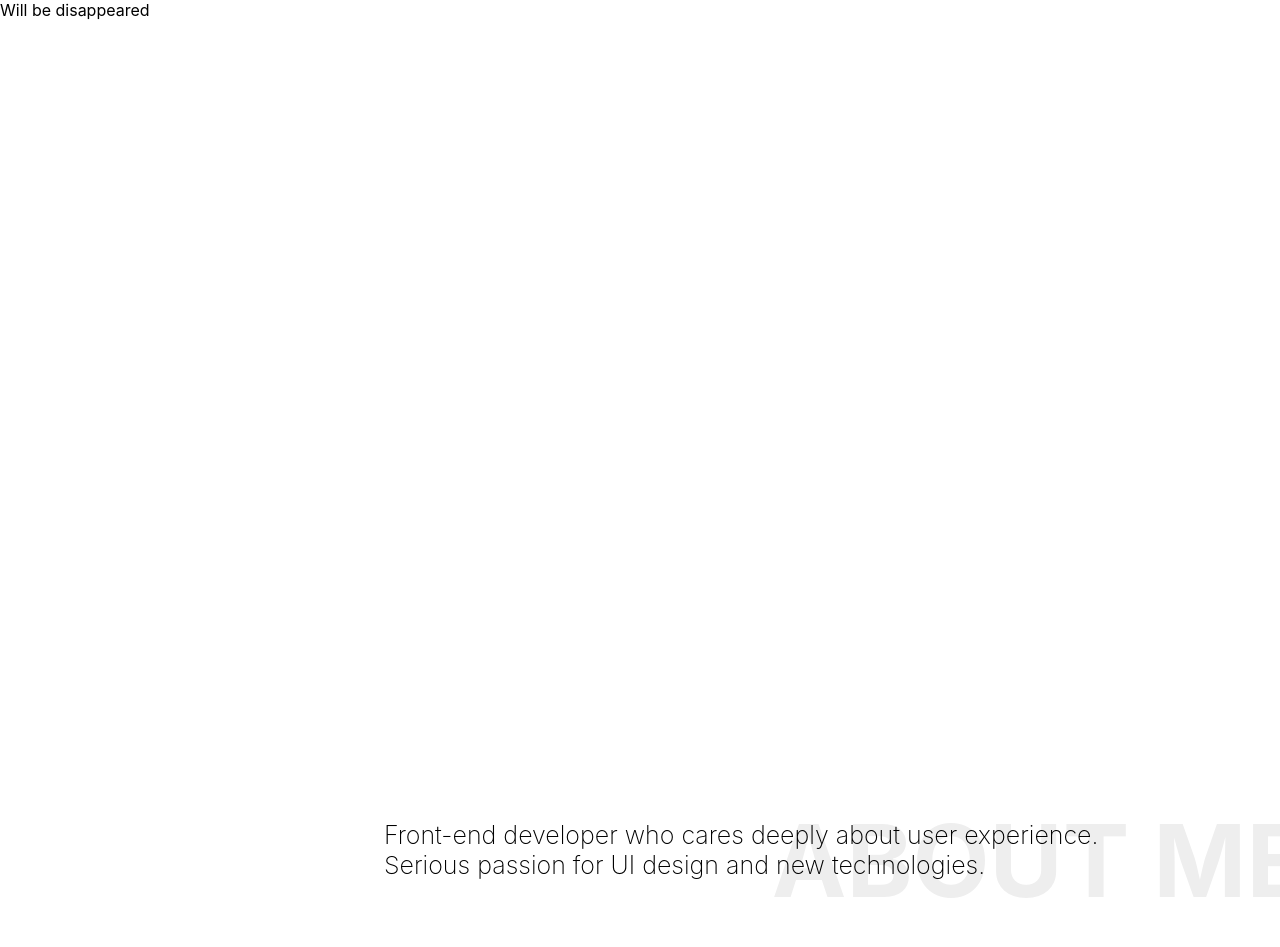
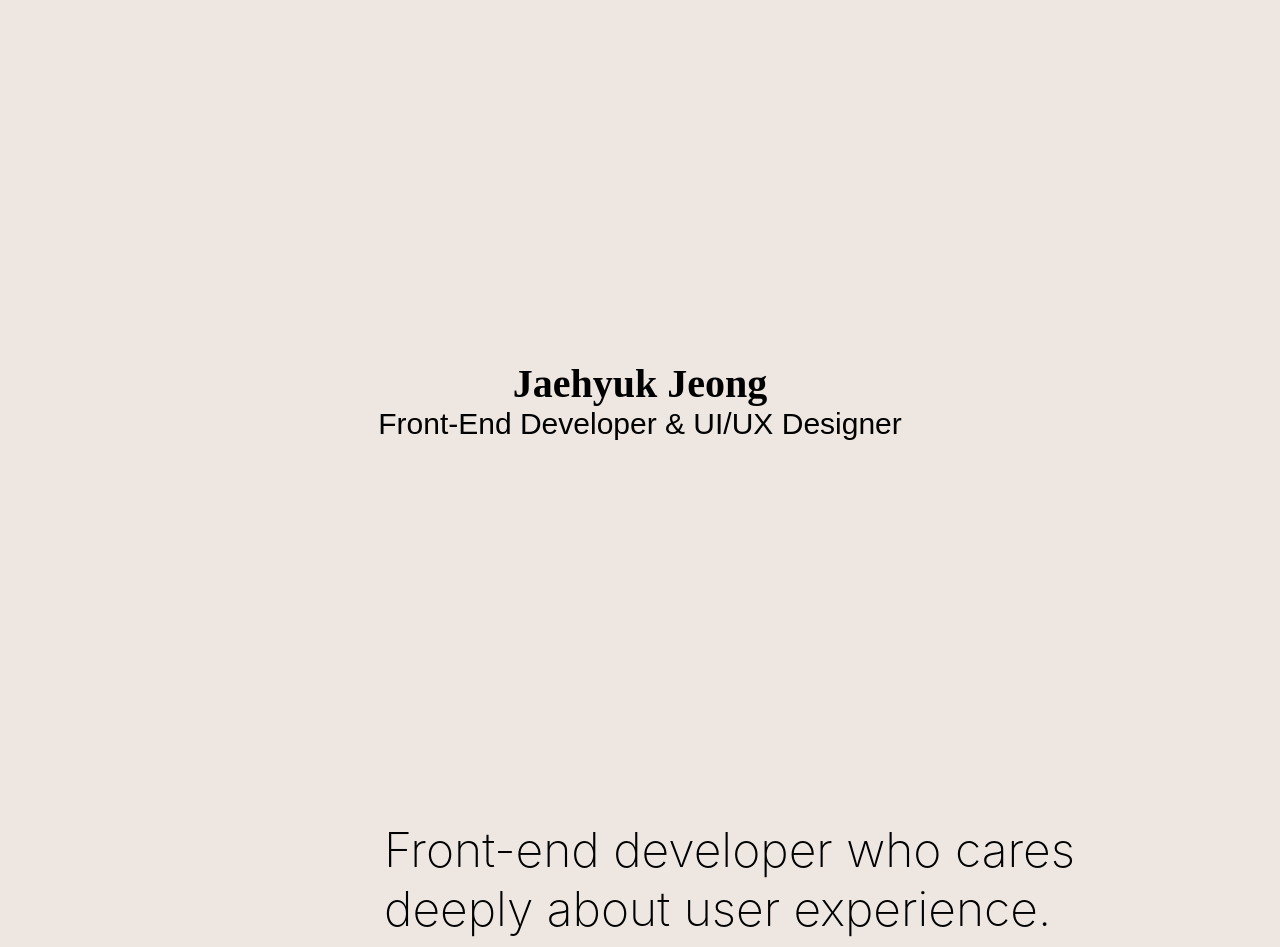
Before and after one commit to mkonjkr/Scroll_Slide, a React (Create React App) app: page / in a window 1280 px wide. Shown: the top 947 px of the page. Built offline with nearby package versions, Linux system fonts and the light colour scheme.

Commit message:
components

```diff
--- a/src/App.css
+++ b/src/App.css
@@ -1,14 +1,65 @@
 body{
   margin: 0;
   width: 100%;
+  background-color: #eee7e1;
 }
 
 .contents {
 }
-.div1 {
+
+.content_top {
+  width: 100%;
   height: 100vh;
-  background-color: #fff;
+  display: flex;
+  justify-content: center;
+  align-items: center;
+  flex-direction: column;
 }
+
+.main_name {
+  font-family: 'Sacramento', cursive;
+    text-align: center;
+    font-size: 40px;
+    font-weight: 600;
+    animation: fadeIn ease 1.5s;
+}
+
+@keyframes fadeIn {
+  0% {
+      transform: scale(0);
+      opacity:0;
+  }
+  100% {
+      opacity:100;
+      transform: scale(1);
+      /* transform: translateY(196px); */
+  }
+}
+
+.main_job {
+  font-family: 'Montserrat', sans-serif;
+  font-size: 30px;
+  text-align: center;
+  animation: 1s cubic-bezier(0, 0.1, 0.12, 0.99) 0s 1 normal forwards running gGjJEE;
+  transform: translateY(-30px);
+  animation-delay: 1.5s;
+  opacity: 0;
+}
+
+
+@keyframes gGjJEE {
+  0% {
+      opacity: 0;
+      transform: translateY(-30px);
+  }
+
+  100% {
+      opacity: 100;
+      transform: translateY(0px);
+  }
+}
+
+
 .div2{
   height: 150vh;
   position: relative;
@@ -19,14 +70,14 @@ body{
   position: absolute;
   left: -15%;
   transition: transform 0.6s ease-out 0s;
-  font-size: 100px;
+  font-size: 10em;
   font-weight: 700;
-  color: rgb(238, 238, 238);
+  color: #edbdbd;
 }
 
 .aboutText {
   position: absolute;
-    font-size: 25px;
+    font-size: 3em;
     font-weight: 200;
     text-align: left;
     transform: translateY(20px);
--- a/src/App.js
+++ b/src/App.js
@@ -1,57 +1,16 @@
 import { React, useState, useEffect, useRef } from "react";
+import Main from './components/Main.js';
+import About from './components/About.js';
 import "./App.css";
 
-function GetBoundingClientReactExample() {
-  const [hideElement, setHideElement] = useState(false);
-  const scrollRef = useRef(null);
 
-  useEffect(() => {
-    if (!scrollRef.current) return;
-    window.addEventListener("scroll", yScrollEvent);
-    return () => {
-      window.removeEventListener("scroll", yScrollEvent);
-    };
-  }, [scrollRef.current]);
-
-  const yScrollEvent = () => {
-    const scroll = scrollRef.current.getBoundingClientRect().top;
-
-    console.log(scroll);
-    setHideElement(scroll.top <= -100);
-
-    const dy = document.documentElement.clientHeight;
-    let temp = dy - scroll;
-    /* {
-      position_div = scroll < dy - 100 ? true : false;
-    } */
-    console.log(temp);
-    document.querySelector(".test2").style.transform = `translateX(${
-      temp * 0.15
-    }%)`;
-    //console.log(dy); // screen height
-  };
-
-  /*   const Y =
-  window.scrollY +
-  document.querySelector(".test2").getBoundingClientRect().top;
-console.log(Y); */
-
+const App =() => {
   return (
     <div className="contents">
-      {!hideElement && (
-        <div className="div1">
-          <span>Will be disappeared</span>
-        </div>
-      )}
-      <div className="div2" ref={scrollRef}>
-        <div className="test2"> ABOUT ME </div>
-        <div className="aboutText">
-          Front-end developer who cares deeply about user experience. Serious
-          passion for UI design and new technologies.
-        </div>
-      </div>
+      <Main />
+      <About />
     </div>
   );
-}
+  }
 
-export default GetBoundingClientReactExample;
+export default App;
--- /dev/null
+++ b/src/components/About.js
@@ -0,0 +1,45 @@
+import { React, useRef, useEffect, useState } from "react";
+
+function About() {
+
+    const [hideElement, setHideElement] = useState(false);
+    const scrollRef = useRef(null);
+
+    useEffect(() => {
+      if (!scrollRef.current) return;
+      window.addEventListener("scroll", yScrollEvent);
+      return () => {
+        window.removeEventListener("scroll", yScrollEvent);
+      };
+    }, [scrollRef.current]);
+
+    const yScrollEvent = () => {
+      const scroll = scrollRef.current.getBoundingClientRect().top;
+
+      /* setHideElement(scroll.top <= -100); */
+
+      const dy = document.documentElement.clientHeight;
+      let temp = dy - scroll;
+      /* {
+        position_div = scroll < dy - 100 ? true : false;
+      } */
+      console.log(temp);
+      document.querySelector(".test2").style.transform = `translateX(${
+        temp * 0.15
+      }%)`;
+      //console.log(dy); // screen height
+    };
+
+  /* const About = () => { */
+  return (
+    <div className="div2" ref={scrollRef}>
+      <div className="test2"> ABOUT ME </div>
+      <div className="aboutText">
+        Front-end developer who cares deeply about user experience. Serious
+        passion for UI design and new technologies.
+      </div>
+    </div>
+  );
+}
+
+export default About;
--- /dev/null
+++ b/src/components/Main.js
@@ -0,0 +1,17 @@
+import React from 'react';
+
+const Main = () => {
+
+    return (
+        <div className="content_top">
+            <div className="main_name">
+                Jaehyuk Jeong
+            </div>
+            <div className="main_job">
+                Front-End Developer & UI/UX Designer
+            </div>
+        </div>
+    )
+}
+
+export default Main;
```
Also changed, not shown: 1 other file (tests, documents, lock files or other folders).
